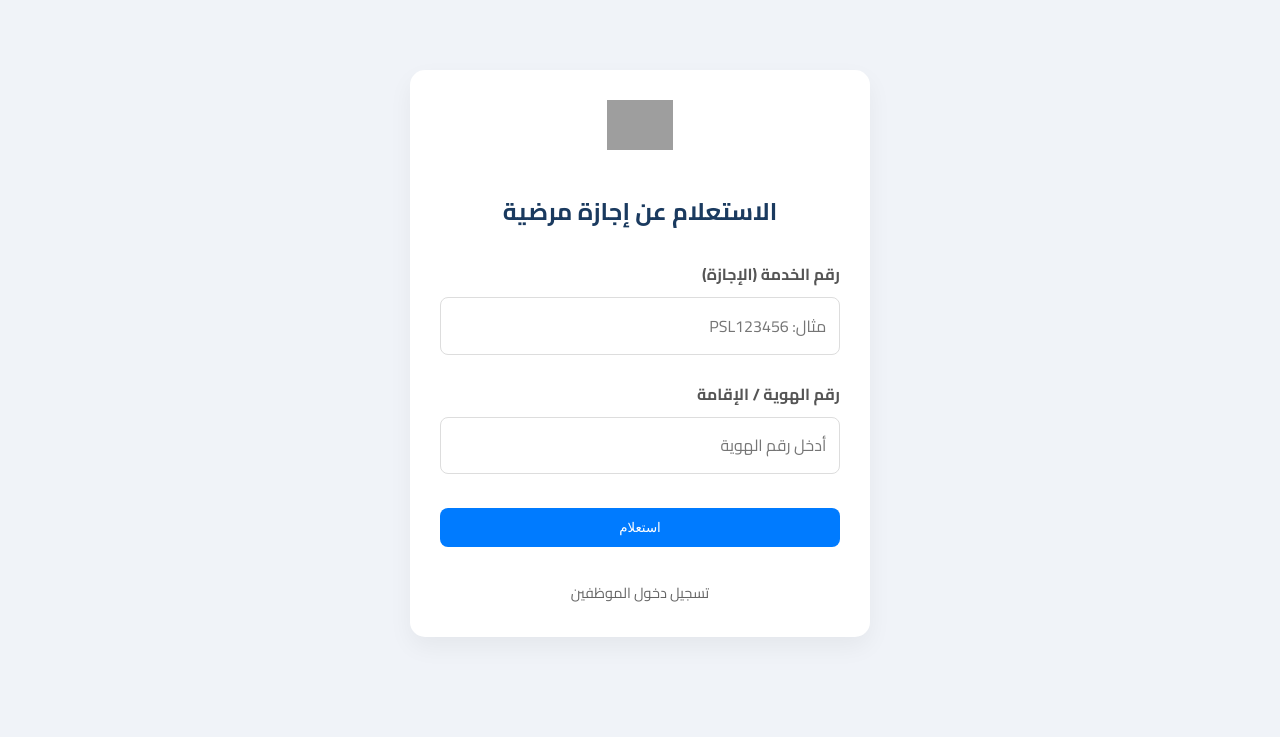
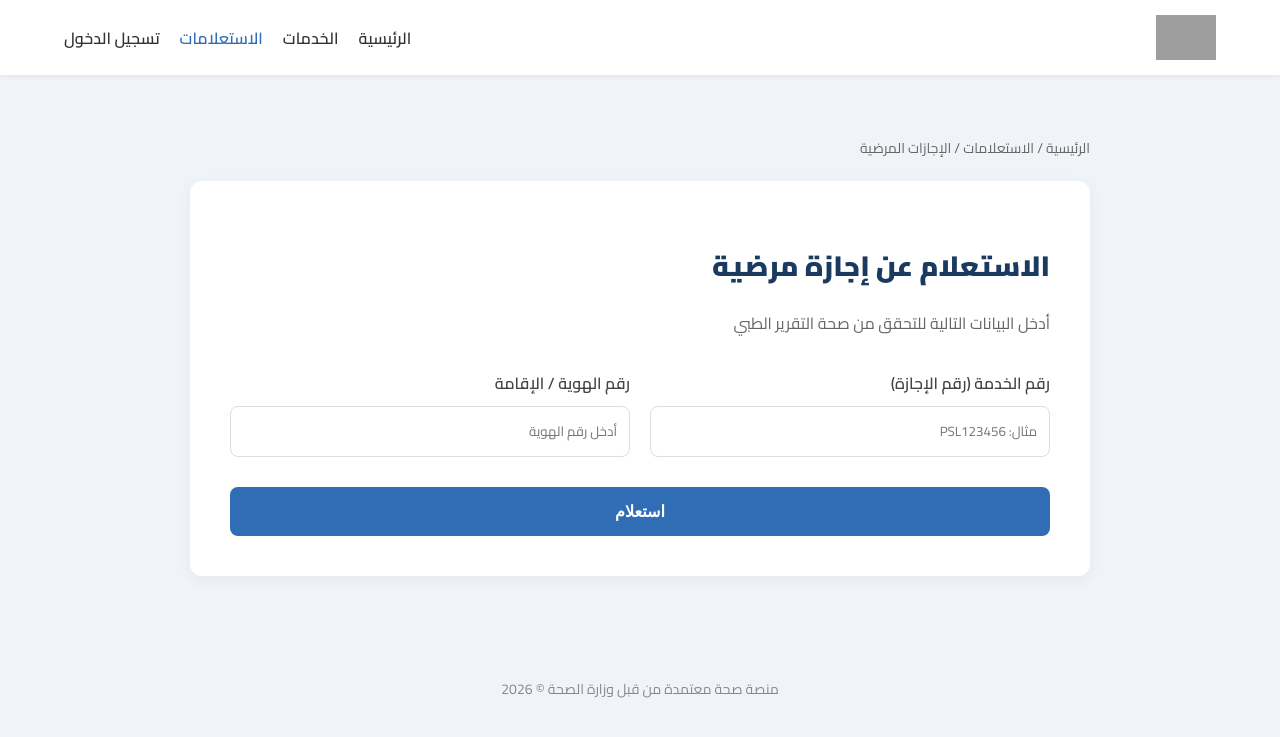
Before and after one commit to mahboab55/771533728m, a Flask app: page / in a window 1280 px wide. Shown: the top 737 px of the page. Run offline with Flask 3, Linux system fonts and the light colour scheme; grey boxes are pictures that could not be loaded.

Commit message:
تحديث صفحة الاستعلام بالتصميم الأصلي المقتبس من MHT

```diff
--- a/templates/verify.html
+++ b/templates/verify.html
@@ -1,66 +1,121 @@
 <!DOCTYPE html>
-<html dir="rtl" lang="ar">
+<html lang="ar" dir="rtl">
 <head>
     <meta charset="UTF-8">
     <meta name="viewport" content="width=device-width, initial-scale=1.0">
-    <title>منصة صحة - الاستعلام عن الإجازات المرضية</title>
-    <link href="https://fonts.googleapis.com/css2?family=Cairo:wght@400;600;700&display=swap" rel="stylesheet">
-    <link rel="stylesheet" href="{{ url_for('static', filename='css/styles.css') }}">
+    <title>صحة - الاستعلام عن الإجازات المرضية</title>
+    <link href="https://fonts.googleapis.com/css2?family=Cairo:wght@400;600;700;900&display=swap" rel="stylesheet">
     <style>
-        body { background-color: #f0f3f8; font-family: 'Cairo', sans-serif; }
-        .verify-container { max-width: 500px; margin: 50px auto; padding: 20px; }
-        .verify-card { background: white; padding: 30px; border-radius: 15px; box-shadow: 0 10px 25px rgba(0,0,0,0.05); }
-        .logo-section { text-align: center; margin-bottom: 30px; }
-        .logo-section img { height: 50px; }
-        .form-title { text-align: center; color: #1a3a5f; margin-bottom: 25px; font-weight: 700; }
-        .result-box { margin-top: 25px; padding: 20px; border-radius: 10px; display: none; }
-        .result-success { background: #e6f4ea; border: 1px solid #34a853; color: #1e4620; }
-        .result-error { background: #fce8e6; border: 1px solid #ea4335; color: #a50e0e; }
-        .data-row { display: flex; justify-content: space-between; margin-bottom: 10px; border-bottom: 1px dashed #ccc; padding-bottom: 5px; }
+        :root { --primary-color: #306DB5; --secondary-color: #007b5e; --bg-color: #f0f3f8; }
+        body { font-family: 'Cairo', sans-serif; background-color: var(--bg-color); margin: 0; padding: 0; }
+        .header { background: white; padding: 15px 5%; display: flex; justify-content: space-between; align-items: center; box-shadow: 0 2px 5px rgba(0,0,0,0.05); }
+        .header img { height: 45px; }
+        .nav-links { display: flex; gap: 20px; }
+        .nav-links a { text-decoration: none; color: #333; font-weight: 600; }
+        .main-container { max-width: 900px; margin: 40px auto; padding: 20px; }
+        .breadcrumb { font-size: 14px; color: #666; margin-bottom: 20px; }
+        .card { background: white; border-radius: 12px; padding: 40px; box-shadow: 0 4px 15px rgba(0,0,0,0.05); }
+        .heading { color: #1a3a5f; font-size: 28px; font-weight: 900; margin-bottom: 10px; }
+        .sub-heading { color: #666; margin-bottom: 30px; }
+        .form-grid { display: grid; grid-template-columns: 1fr 1fr; gap: 20px; }
+        .form-group { margin-bottom: 20px; }
+        .form-group label { display: block; margin-bottom: 8px; font-weight: 600; color: #444; }
+        .form-control { width: 100%; padding: 12px; border: 1px solid #ddd; border-radius: 8px; font-family: inherit; box-sizing: border-box; }
+        .btn-verify { background: var(--primary-color); color: white; border: none; padding: 15px 40px; border-radius: 8px; cursor: pointer; font-weight: 700; font-size: 16px; width: 100%; margin-top: 10px; }
+        .result-container { margin-top: 30px; display: none; border-top: 2px solid #eee; padding-top: 30px; }
+        .result-card { border: 1px solid #e0e0e0; border-radius: 10px; padding: 25px; background: #fafafa; }
+        .result-header { display: flex; justify-content: space-between; align-items: center; margin-bottom: 20px; }
+        .status-badge { padding: 5px 15px; border-radius: 20px; font-size: 14px; font-weight: 700; }
+        .status-active { background: #e6f4ea; color: #1e4620; }
+        .status-cancelled { background: #fce8e6; color: #a50e0e; }
+        .info-grid { display: grid; grid-template-columns: 1fr 1fr; gap: 15px; }
+        .info-item { margin-bottom: 10px; }
+        .info-label { font-size: 13px; color: #777; display: block; }
+        .info-value { font-size: 16px; font-weight: 700; color: #333; }
+        .footer { text-align: center; margin-top: 50px; padding: 30px; color: #888; font-size: 14px; }
     </style>
 </head>
 <body>
-    <div class="verify-container">
-        <div class="verify-card">
-            <div class="logo-section">
-                <img src="https://www.seha.sa/assets/MOH-logo-DYiHZCSg.svg" alt="وزارة الصحة">
+    <div class="header">
+        <img src="https://www.seha.sa/assets/seha_logo-m9JsokyV.svg" alt="صحة">
+        <div class="nav-links">
+            <a href="#">الرئيسية</a>
+            <a href="#">الخدمات</a>
+            <a href="#" style="color: var(--primary-color)">الاستعلامات</a>
+            <a href="{{ url_for('login') }}">تسجيل الدخول</a>
         </div>
-            <h2 class="form-title">الاستعلام عن إجازة مرضية</h2>
+    </div>
 
+    <div class="main-container">
+        <div class="breadcrumb">الرئيسية / الاستعلامات / الإجازات المرضية</div>
+        <div class="card">
+            <h1 class="heading">الاستعلام عن إجازة مرضية</h1>
+            <p class="sub-heading">أدخل البيانات التالية للتحقق من صحة التقرير الطبي</p>
+
+            <div class="form-grid">
                 <div class="form-group">
-                <label>رقم الخدمة (الإجازة)</label>
-                <input type="text" id="report_id" class="form-control" placeholder="مثال: PSL123456" required>
+                    <label>رقم الخدمة (رقم الإجازة)</label>
+                    <input type="text" id="report_id" class="form-control" placeholder="مثال: PSL123456">
                 </div>
                 <div class="form-group">
                     <label>رقم الهوية / الإقامة</label>
-                <input type="text" id="id_number" class="form-control" placeholder="أدخل رقم الهوية" required>
+                    <input type="text" id="id_number" class="form-control" placeholder="أدخل رقم الهوية">
                 </div>
+            </div>
+            <button class="btn-verify" onclick="verify()">استعلام</button>
 
-            <button type="button" onclick="verifyLeave()" id="btn-verify" class="btn-primary" style="width: 100%; padding: 12px; margin-top: 10px;">استعلام</button>
-
-            <div id="result" class="result-box"></div>
-
-            <div style="text-align: center; margin-top: 30px;">
-                <a href="{{ url_for('login') }}" style="color: #666; text-decoration: none; font-size: 0.9rem;">تسجيل دخول الموظفين</a>
+            <div id="result" class="result-container">
+                <div class="result-card">
+                    <div class="result-header">
+                        <h3 style="margin:0">تفاصيل الإجازة المرضية</h3>
+                        <span id="res_status" class="status-badge"></span>
+                    </div>
+                    <div class="info-grid">
+                        <div class="info-item">
+                            <span class="info-label">اسم المريض</span>
+                            <span id="res_name" class="info-value"></span>
+                        </div>
+                        <div class="info-item">
+                            <span class="info-label">المنشأة الطبية</span>
+                            <span id="res_entity" class="info-value"></span>
+                        </div>
+                        <div class="info-item">
+                            <span class="info-label">تاريخ البداية</span>
+                            <span id="res_date" class="info-value"></span>
+                        </div>
+                        <div class="info-item">
+                            <span class="info-label">مدة الإجازة</span>
+                            <span id="res_duration" class="info-value"></span>
+                        </div>
+                        <div class="info-item">
+                            <span class="info-label">الطبيب المعالج</span>
+                            <span id="res_doctor" class="info-value"></span>
                         </div>
                     </div>
                 </div>
+            </div>
+            <div id="error_msg" style="display:none; color:#ea4335; text-align:center; margin-top:20px; font-weight:700;"></div>
+        </div>
+    </div>
+
+    <div class="footer">
+        منصة صحة معتمدة من قبل وزارة الصحة © 2026
+    </div>
 
     <script>
-        async function verifyLeave() {
+        async function verify() {
             const reportId = document.getElementById('report_id').value;
             const idNumber = document.getElementById('id_number').value;
             const resultDiv = document.getElementById('result');
-            const btn = document.getElementById('btn-verify');
+            const errorDiv = document.getElementById('error_msg');
 
             if(!reportId || !idNumber) {
                 alert('يرجى إدخال جميع البيانات');
                 return;
             }
 
-            btn.disabled = true;
-            btn.innerText = 'جاري التحقق...';
             resultDiv.style.display = 'none';
+            errorDiv.style.display = 'none';
 
             try {
                 const response = await fetch('/api/verify', {
@@ -70,29 +125,26 @@
                 });
                 const data = await response.json();
 
+                if(data.success) {
+                    const d = data.data;
+                    document.getElementById('res_name').innerText = d.patient_name;
+                    document.getElementById('res_entity').innerText = d.medical_entity;
+                    document.getElementById('res_date').innerText = d.start_date_h;
+                    document.getElementById('res_duration').innerText = d.duration + ' أيام';
+                    document.getElementById('res_doctor').innerText = d.doctor_name;
+
+                    const statusBadge = document.getElementById('res_status');
+                    statusBadge.innerText = d.status === 'active' ? 'معتمد ونشط' : 'ملغي';
+                    statusBadge.className = 'status-badge ' + (d.status === 'active' ? 'status-active' : 'status-cancelled');
+
                     resultDiv.style.display = 'block';
-                if(data.success) {
-                    resultDiv.className = 'result-box result-success';
-                    const d = data.data;
-                    resultDiv.innerHTML = `
-                        <h4 style="margin-top:0">✅ تم التحقق من صحة الإجازة</h4>
-                        <div class="data-row"><span>اسم المريض:</span> <strong>${d.patient_name}</strong></div>
-                        <div class="data-row"><span>المنشأة:</span> <strong>${d.medical_entity}</strong></div>
-                        <div class="data-row"><span>التاريخ:</span> <strong>${d.start_date_h}</strong></div>
-                        <div class="data-row"><span>المدة:</span> <strong>${d.duration} يوم</strong></div>
-                        <div class="data-row"><span>الحالة:</span> <strong>${d.status === 'active' ? 'نشطة' : 'ملغاة'}</strong></div>
-                    `;
                 } else {
-                    resultDiv.className = 'result-box result-error';
-                    resultDiv.innerHTML = `❌ ${data.message}`;
+                    errorDiv.innerText = '❌ ' + data.message;
+                    errorDiv.style.display = 'block';
                 }
             } catch(e) {
-                resultDiv.style.display = 'block';
-                resultDiv.className = 'result-box result-error';
-                resultDiv.innerHTML = '❌ حدث خطأ في الاتصال بالخادم';
-            } finally {
-                btn.disabled = false;
-                btn.innerText = 'استعلام';
+                errorDiv.innerText = '❌ حدث خطأ في الاتصال بالخادم';
+                errorDiv.style.display = 'block';
             }
         }
     </script>
```
Lines whose indentation alone changed are shown as unchanged.
